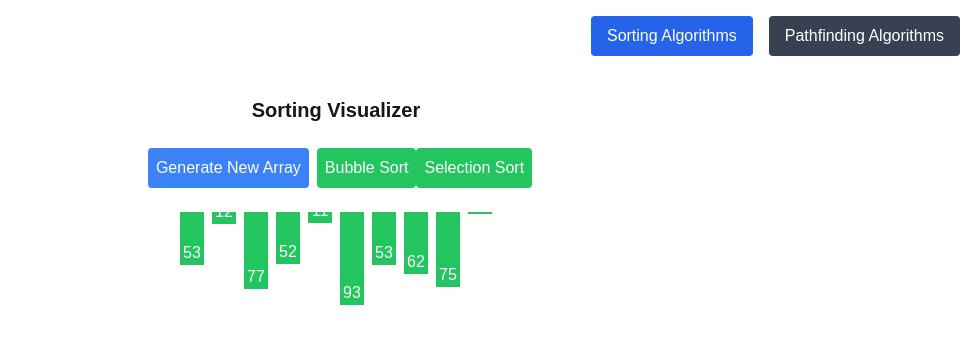
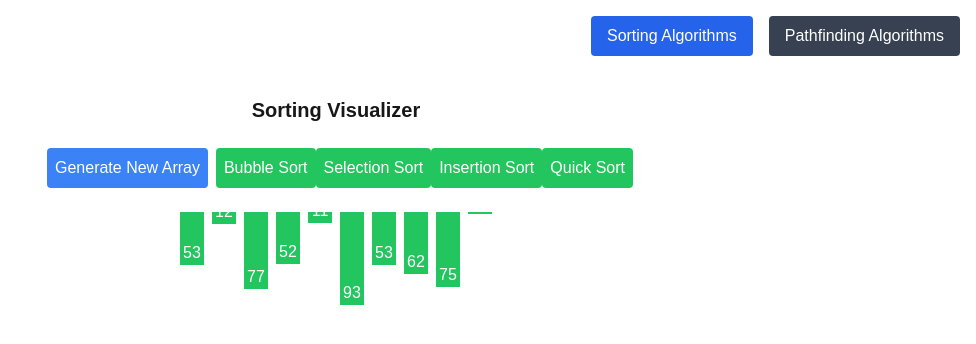
Before and after one commit to MoeAllami/CIS-376-Project, a Next.js app in the folder app/: page / in a window 1280 px wide. Shown: the top 344 px of the page, without its empty margins (304-1280 px from the left). Built offline with nearby package versions, Linux system fonts and the light colour scheme.

Commit message:
Update SortingVisualizer.tsx

```diff
--- a/app/app/components/SortingVisualizer.tsx
+++ b/app/app/components/SortingVisualizer.tsx
@@ -59,6 +59,72 @@
     }
   };
 
+  const insertionSort = async () => {
+    let arr = [...array];
+
+    for (let i = 1; i < arr.length; i++){
+      let key = arr[i];
+      let j = i - 1;
+      // Move elements greater than key to one position ahead of current position
+      while (j >= 0 && arr[j] > key){
+        arr[j + 1] = arr[j];
+        j = j - 1;
+      }
+      arr[j + 1] = key;
+      setArray([...arr]); // Update UI with new array state
+      await new Promise((resolve) => setTimeout(resolve, 300)) // Delay for visualization
+    }
+  };
+
+  // Function to swap numbers in an array
+  function swap(arr: number[], i: number, j: number){
+    let temp = arr[i];
+    arr[i] = arr[j];
+    arr[j] = temp;
+  }
+
+  // Function used to partition the array during quick sort
+  function partition(arr: number[], low: number, high: number){
+    // Select pivot
+    let pivot = arr[high];
+    // The right position of the pivot so far
+    let i = low - 1;
+
+    // Move smaller elements to the left
+    for(let j = low; j <= high - 1; j++){
+      if (arr[j] < pivot){
+        i++;
+        swap(arr, i, j);
+      }
+    }
+
+    // Move pivot after smaller elements and return its position
+    swap(arr, i + 1, high);
+    return i + 1;
+  }
+
+  // QuickSort recursive function
+  const quickSort = async (arr: number[], low: number, high: number) => {
+    if (low < high) {
+      // set partition return index of pivot
+      let pi = partition(arr, low, high);
+
+      setArray([...arr]); // Update UI with array state
+      await new Promise((resolve) => setTimeout(resolve, 300)) // Delay for visualization
+
+      // Recursion calls for smaller elements and >= elements
+      quickSort(arr, low, pi - 1);
+      quickSort(arr, pi + 1, high);
+    }
+  };
+
+  // Initiate the QuickSort process when the button is pressed
+  const quickSortStart = async() => {
+    let arr = [...array];
+    let n = arr.length;
+    quickSort(arr, 0, n-1)
+  };
+
   // JSX rendering with tailwind css
   return (
   <div className="text-center">
@@ -72,6 +138,12 @@
       <button onClick={selectionSort} className="bg-green-500 text-white p-2 rounded">
           Selection Sort
       </button>
+      <button onClick={insertionSort} className="bg-green-500 text-white p-2 rounded">
+          Insertion Sort
+      </button>
+      <button onClick={quickSortStart} className="bg-green-500 text-white p-2 rounded">
+          Quick Sort
+      </button>
       <div className="flex justify-center mt-4 space-x-2">
           {array.map((value, idx) => (
               <div key={idx} className="w-6 bg-green-500 text-white flex items-end justify-center" style={{ height: `${value}px` }}>
```
